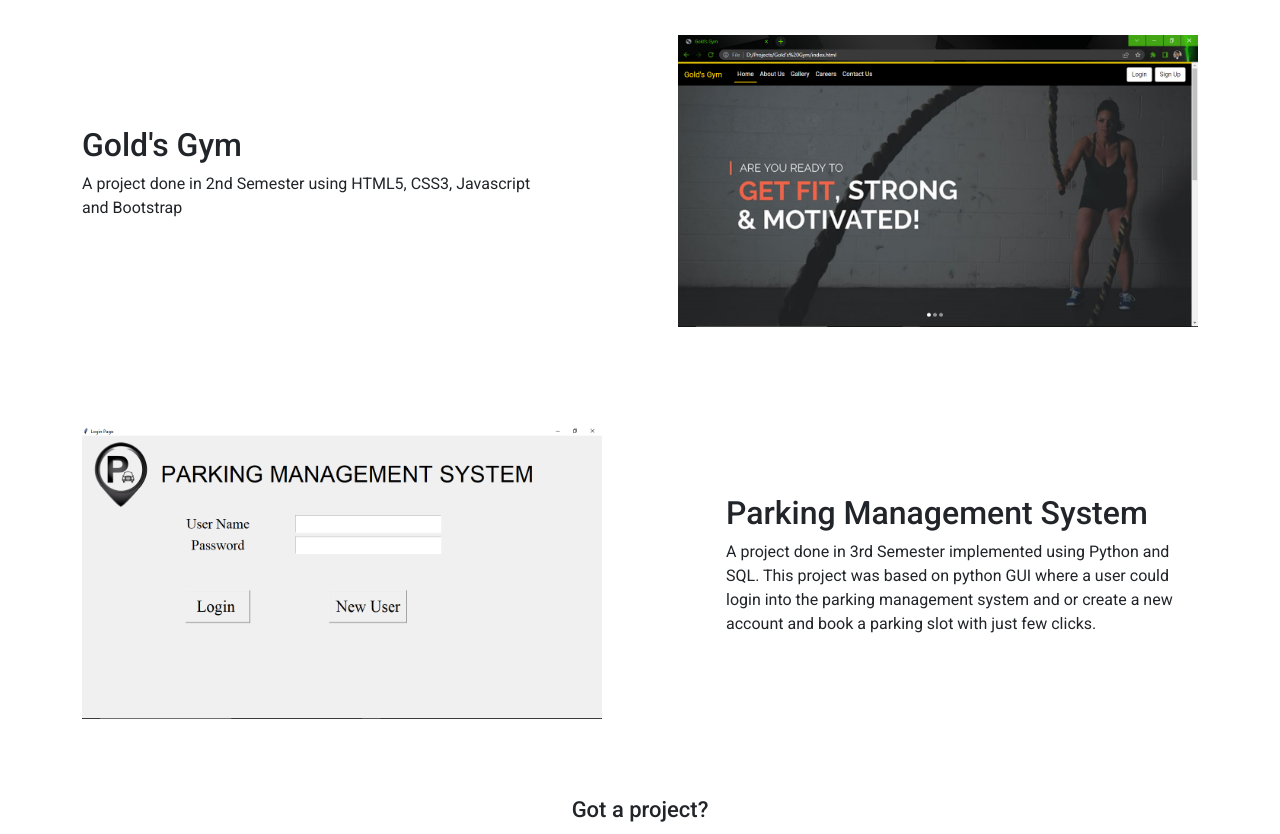
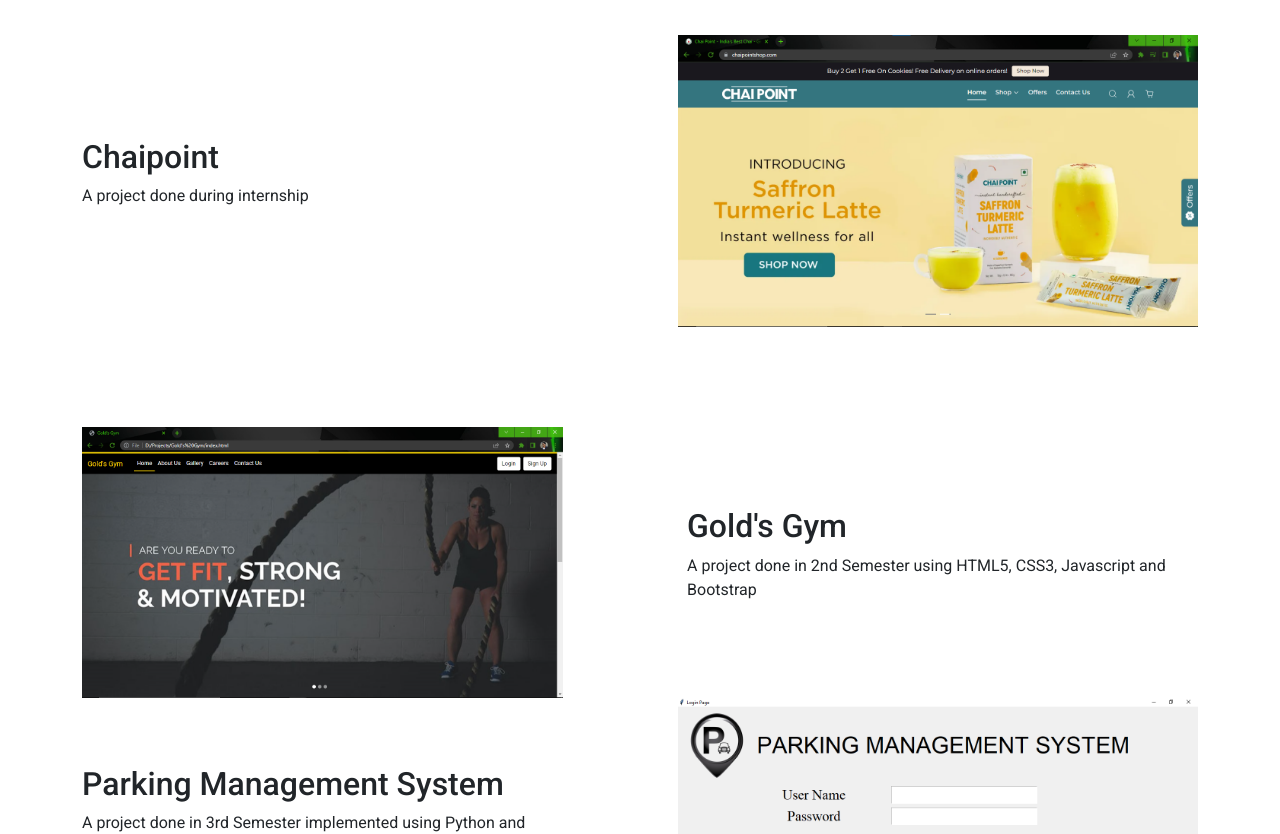
Before and after one commit to bhupendraptlk/MyResume, a React (Create React App) app: page / in a window 1280 px wide. Shown: the part 1860-2694 px from the top of the page. Built offline with nearby package versions, Linux system fonts and the light colour scheme.

Commit message:
Added Chaipoint project

```diff
--- a/src/App.css
+++ b/src/App.css
@@ -8,6 +8,12 @@ body{
 }
 .flex{
   display: flex;
+}
+.inline-flex{
+  display: inline-flex;
+}
+.w100{
+  width: 100%;
 }
 .fc{
   flex-direction: column;
--- a/src/components/Projects.js
+++ b/src/components/Projects.js
@@ -1,4 +1,5 @@
 import React from "react";
+import Cp from "../images/chaipointshop.png";
 import Gold from "../images/goldsGym_2.png";
 import Pms from "../images/pms.png";
 const Projects = () => {
@@ -8,17 +9,24 @@ const Projects = () => {
         <h2 className="projectTitle">Projects</h2>
         <div className="projectSection projectFirst">
           <div className="projectDetailSection">
+              <h2>Chaipoint</h2>
+              <p>A project done during internship</p>
+          </div>
+        <a href="https://chaipointshop.com" target='_blank'><img src={Cp} alt="chaipoint"  className="w100"/></a>
+        </div>
+        <div className="projectSection">
+          <a href="https://bhupendraptlk.github.io/Gold-s-Gym/" target='_blank'><img src={Gold} alt="gold's gym"  className="w100"/></a>
+          <div className="projectDetailSection">
               <h2>Gold's Gym</h2>
               <p>A project done in 2nd Semester using HTML5, CSS3, Javascript and Bootstrap</p>
           </div>
-            <img src={Gold} alt="gold's gym"/>
         </div>
         <div className="projectSection">
-            <img src={Pms} alt="PMS"/>
           <div className="projectDetailSection">
               <h2>Parking Management System</h2>
               <p>A project done in 3rd Semester implemented using Python and SQL. This project was based on python GUI where a user could login into the parking management system and or create a new account and book a parking slot with just few clicks.</p>
           </div>
+          <img src={Pms} alt="PMS"/>
         </div>
       </div>
     </>
```
Also changed, not shown: src/images/chaipointshop.png (added). Lines whose indentation alone changed are shown as unchanged.
